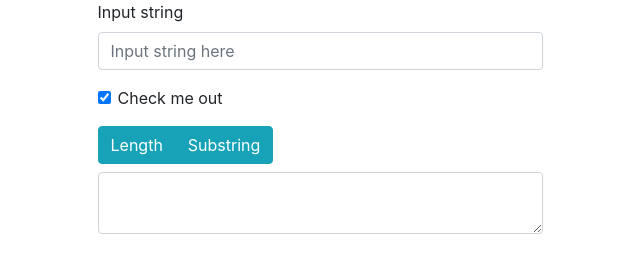
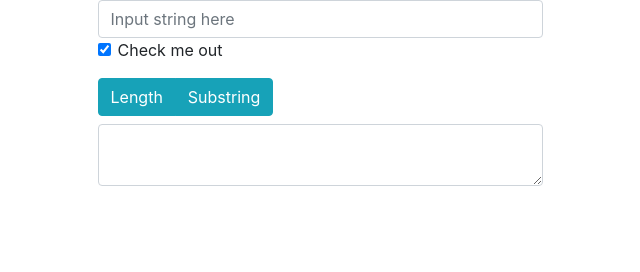
Before and after one commit to UjinPfeyfer/UjinPfeyfer.github.io, a plain HTML site: page index.html in a window 1280 px wide. Shown: the whole page, without its empty margins (320-960 px from the left). Drawn offline with nearby package versions, Linux system fonts and the light colour scheme; no server answers.

Commit message:
Update index.html

```diff
--- a/index.html
+++ b/index.html
@@ -4,11 +4,8 @@
 </head>
 <body class = "container">
 <div class="row justify-content-center align-items-center">
-<div class="col-sm-5">
-    <div class="form-group">
-        <label for="InputMain" class="input-label">Input string</label><br>
+<div class="col-5">
         <input type="text" class="form-control" id="InputMain" placeholder="Input string here">
-    </div>
     <div class="form-group form-check">
         <input type="checkbox" class="form-check-input " id="CaseSensitivity" checked = "true">
         <label class="form-check-label" for="CaseSensitivity">Check me out</label>
```
